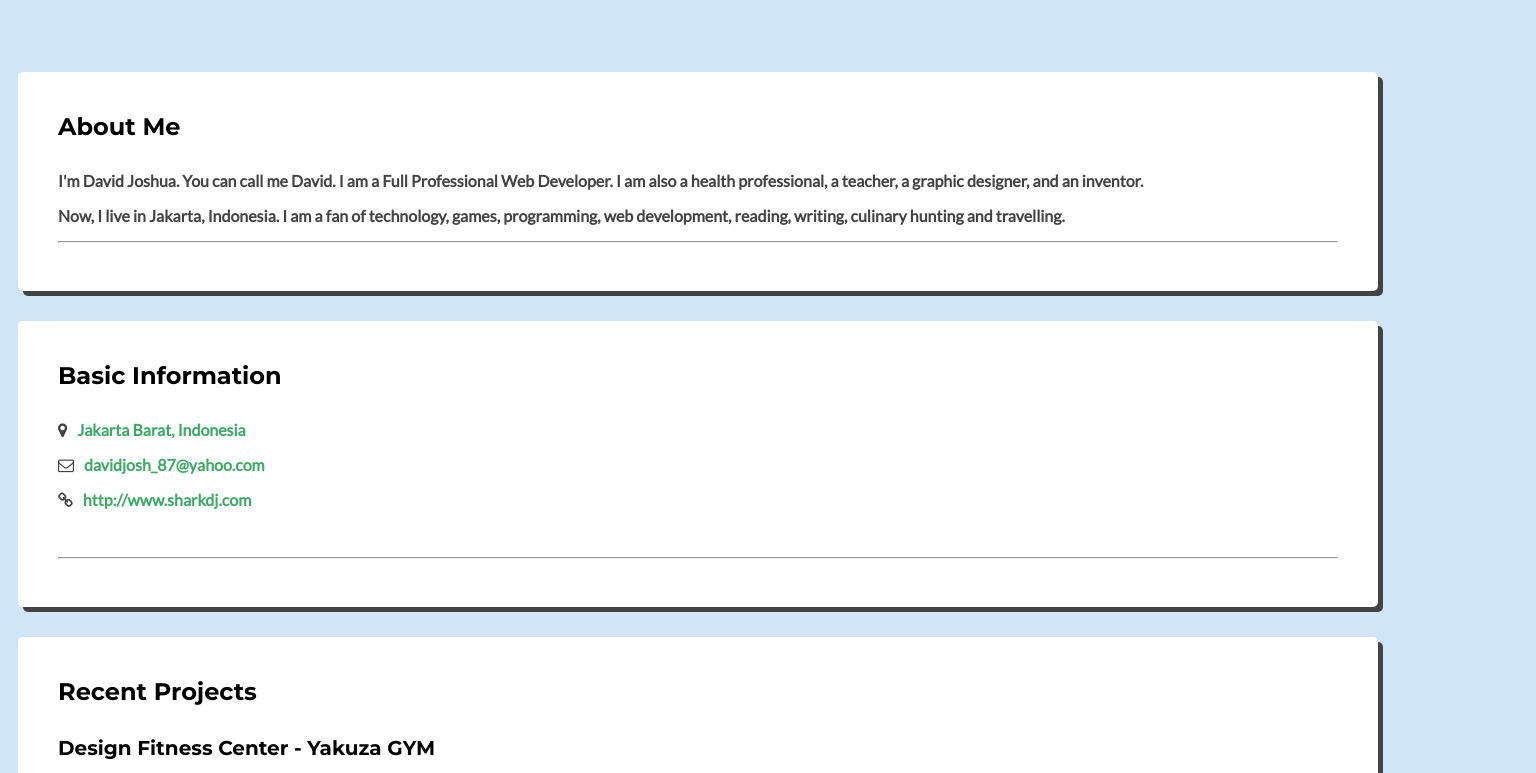
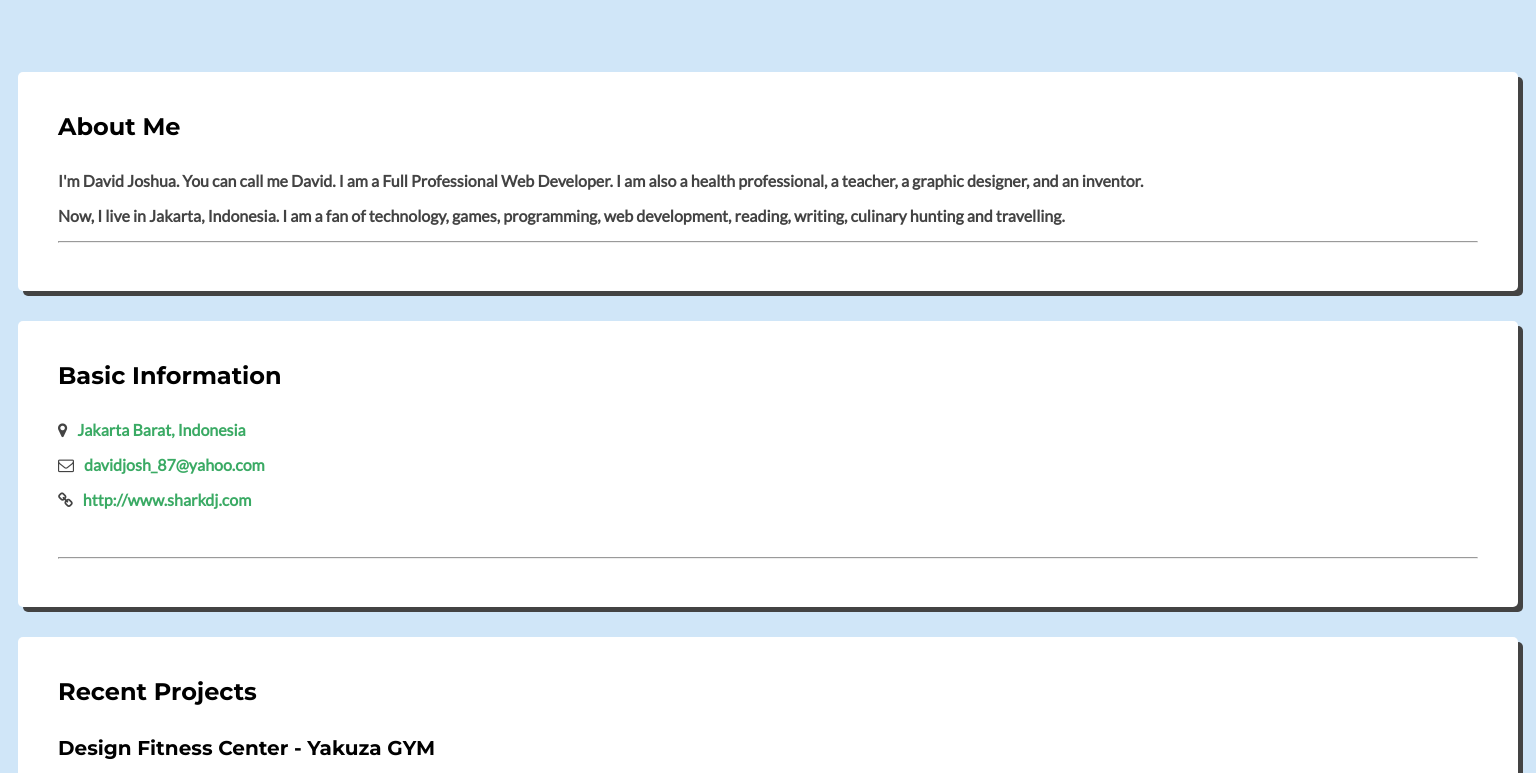
Before and after one commit to davidjoshua87/davidjoshua87.github.io, a plain HTML site: page index.html in a window 1536 px wide. Shown: the part 364-1137 px from the top of the page. Drawn offline with Linux system fonts and the light colour scheme.

Commit message:
edit style container

```diff
--- a/styles.css
+++ b/styles.css
@@ -507,12 +507,6 @@ input[type=submit] {
 
 /* all device */
 
-@media (min-width: 1400px) {
-  .container {
-    width: 1360px;
-  }
-}
-
 /* Responsive layout - when the screen is less than 600px wide, make the two columns stack on top of each other instead of next to each other */
 
 @media (max-width: 600px) {
```
